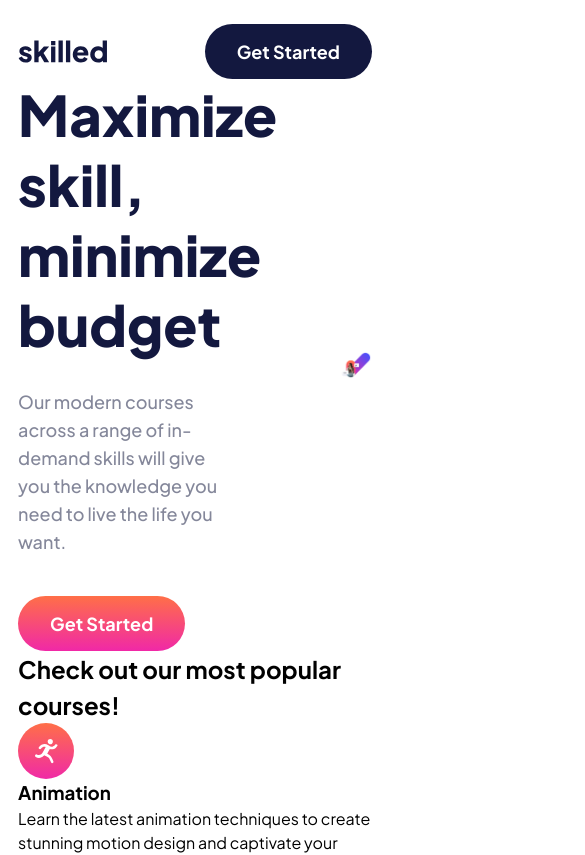
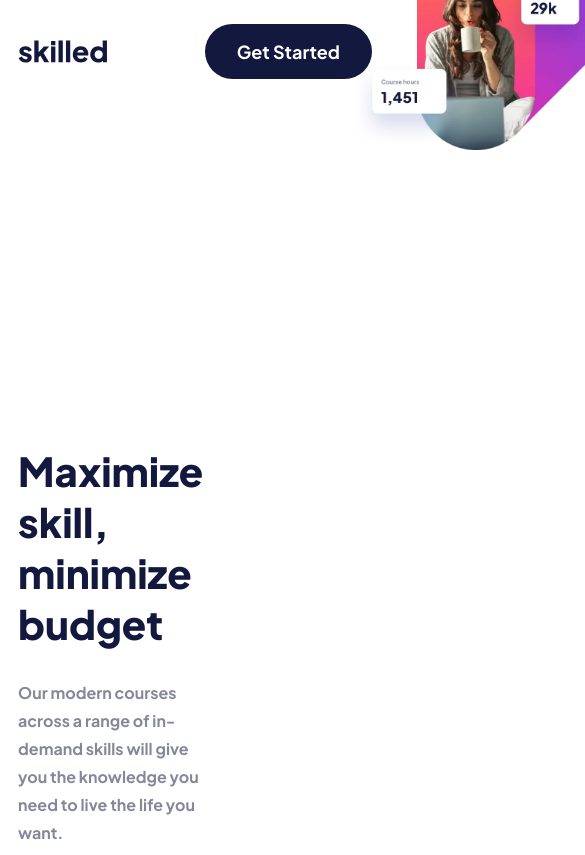
Before and after one commit to Maz-hub/Skilled-e-learning-landing-page, a plain HTML site: page index.html in a window 390 px wide. Shown: the top 855 px of the page, 585 px wide, since content can reach past the window. Drawn offline with Linux system fonts and the light colour scheme.

Commit message:
Positioned hero image desktop

```diff
--- a/index.html
+++ b/index.html
@@ -31,7 +31,10 @@
 
     <main class="hero wrapper">
       <article class="hero__text">
-        <h1 class="hero__title">Maximize skill, minimize budget</h1>
+        <h1 class="hero__title">
+          Maximize skill, <br />
+          minimize budget
+        </h1>
         <p class="hero__subtext">
           Our modern courses across a range of in-demand skills will give you
           the knowledge you need to live the life you want.
@@ -39,8 +42,28 @@
         <button class="hero__btn">Get Started</button>
       </article>
 
-      <figure class="hero__main-image">
-        <img src="assets/image-hero-desktop.webp" alt="" class="hero__image" />
+      <figure class="hero__desktop-image">
+        <img
+          class="hero__image"
+          src="assets/image-hero-desktop.webp"
+          alt="desktop image"
+        />
+      </figure>
+
+      <figure class="hero__tablet-image">
+        <img
+          class="hero__image"
+          src="assets/image-hero-tablet.webp"
+          alt="teblet image"
+        />
+      </figure>
+
+      <figure class="hero__mobile-image">
+        <img
+          class="hero__image"
+          src="assets/image-hero-mobile.webp"
+          alt="mobile image"
+        />
       </figure>
     </main>
 
--- a/scss/components/_hero.scss
+++ b/scss/components/_hero.scss
@@ -4,20 +4,45 @@
   display: grid;
   grid-template-columns: repeat(2, 1fr);
   align-items: center;
+  height: 100vh;
+
+  &__tablet-image,
+  &__mobile-image {
+    display: none;
+  }
+
+  &__image {
+    position: absolute;
+    top: -11rem;
+    right: -22rem;
+    width: auto;
+    max-width: 100%;
+    height: auto;
+  }
 
   &__text {
-    justify-self: start;
-    padding-right: 4rem;
+    @media (max-width: 768px) {
+      grid-column: 1 / 2;
+    }
   }
 
   &__title {
     @include b.heading-xl;
+    padding-bottom: 1.875rem;
+    margin-top: 11.5rem;
+
+    @media (max-width: 768px) {
+      @include b.heading-l;
+    }
   }
 
   &__subtext {
     @include b.body-m;
-    padding-block-start: 1.8rem;
-    padding-inline-end: 3.5rem;
+    max-width: 27rem;
+    @media (max-width: 768px) {
+      @include b.body-s;
+      width: 100%;
+    }
   }
 
   &__btn {
@@ -25,9 +50,13 @@
     margin-top: 2.5rem;
   }
 
-  &__main-image {
-  }
+  // // Tablet view
+  // @media (max-width: 768px) {
 
-  &__image {
-  }
+  // }
+
+  // // Mobile view
+  // @media (max-width: 375px) {
+
+  // }
 }
--- a/scss/components/_nav.scss
+++ b/scss/components/_nav.scss
@@ -6,9 +6,14 @@
   justify-content: space-between;
   align-items: center;
 
+  @media (max-width: 768px) {
+    margin-bottom: 6.25rem;
+  }
+
   @media (max-width: 375px) {
     margin-top: 1rem;
   }
+
   &__logo {
     @media (max-width: 768px) {
       width: 5.563rem;
@@ -18,5 +23,6 @@
 
   &__btn {
     @include b.button-1;
+    z-index: 1;
   }
 }
--- a/scss/global/_base.scss
+++ b/scss/global/_base.scss
@@ -127,6 +127,3 @@
       var(--Gradient-2-Linear);
   }
 }
-
-@mixin wrapper {
-}
--- a/scss/global/_boilerplate.scss
+++ b/scss/global/_boilerplate.scss
@@ -16,12 +16,14 @@ body {
   font-family: "Plus Jakarta Sans", sans-serif;
   line-height: 1.5;
   -webkit-font-smoothing: antialiased;
+  overflow-x: clip;
 }
 
 img,
 picture,
 video,
 canvas,
+figure,
 svg {
   display: block;
   max-width: 100%;
```
Also changed, not shown: dist/style.css, 1 other file.
